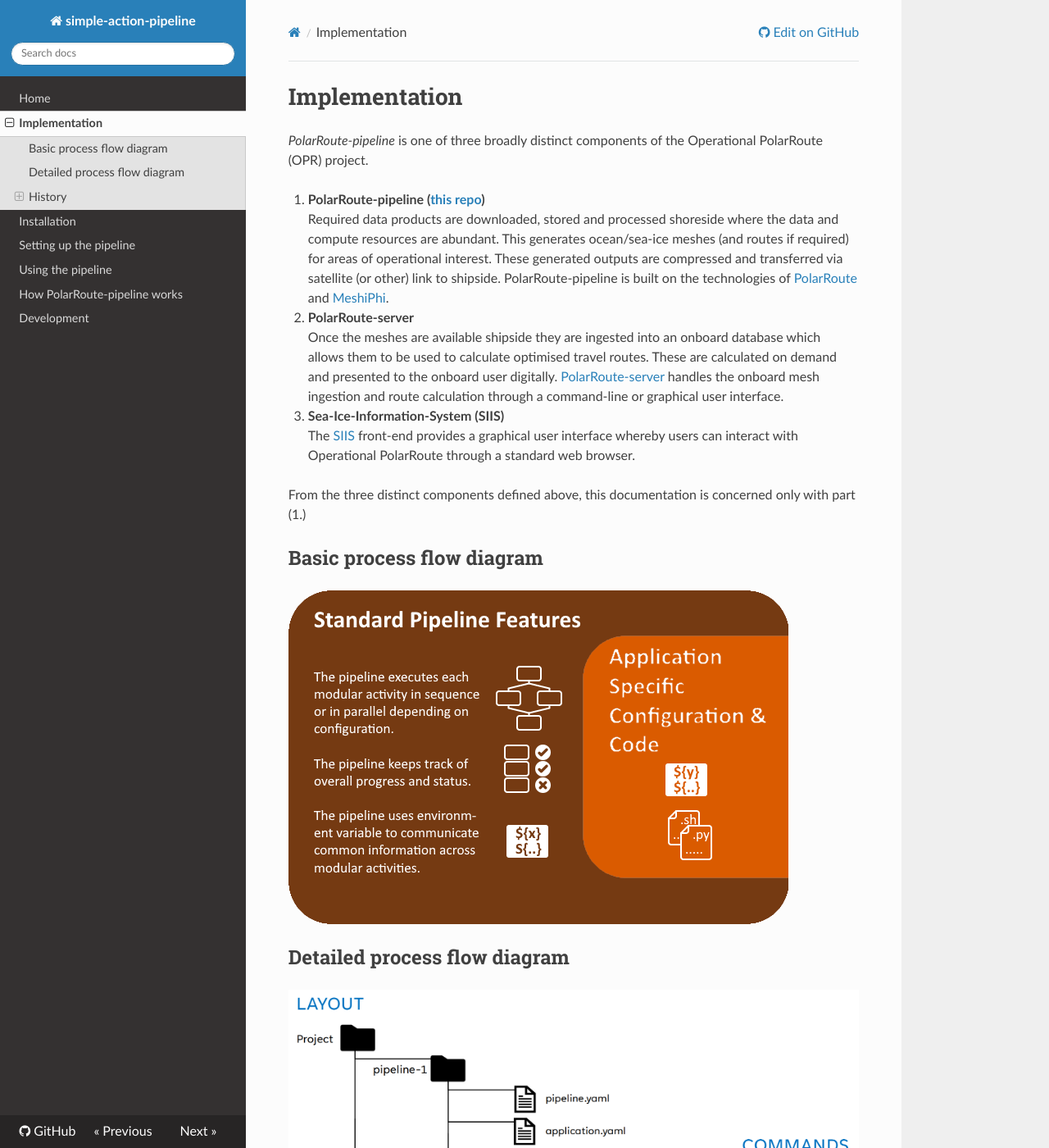
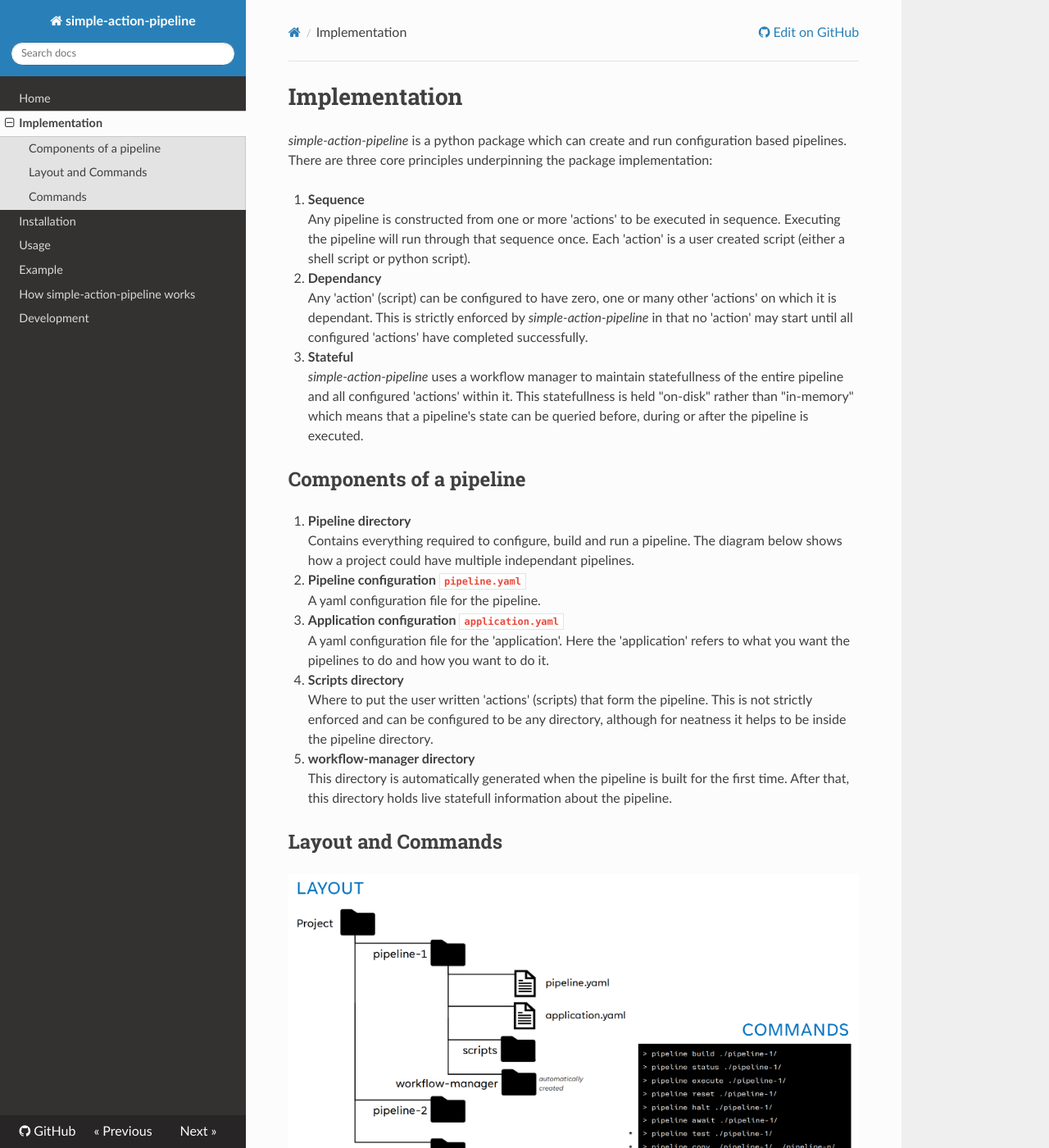
Before and after one commit to antarctica/simple-action-pipeline, an MkDocs documentation site: the page built from docs/implementation.md, in a window 1280 px wide and 1400 px high. Shown: the whole window at 82% size. Built offline with MkDocs 1.6.1, drawn with Linux system fonts in a browser that asks for light colours; nearby versions of some CDN libraries; some of the changed text lies outside the part shown.

Commit message:
Implementation and Usage docs added. Also template for an example tutorial

````diff
--- a/docs/about.md
+++ b/docs/about.md
@@ -1,2 +1,6 @@
 
-*PolarRoute-pipeline* is a data pipeline used to automate the generation of ocean/sea-ice meshes (and optionally optimised routes) for ocean vessel route-planning. This data pipeline is one component of the British Antarctic Survey's Operational PolarRoute (OPR) project.
+A simple pipeline framework for implementing sequential, parallel and dependant actions. Designed around two yaml configuration files and implementing an uncomplicated workflow manager. The simple action pipeline uses the python package "[**Jug**](https://jug.readthedocs.io/en/latest/)" as it's underlying workflow manager and is provided as a pip installable python3 package.
+
+The simple action pipeline has some standard features which wrap around any application specific configuration or code.
+
+![simple action pipeline features](img/pipeline-features.png)
--- /dev/null
+++ b/docs/example.md
@@ -0,0 +1,3 @@
+# Example
+
+Lets create a pipeline from scratch using the *simple-action-pipeline* package.
--- a/docs/how-polarroute-pipeline-works.md
+++ b/docs/how-sap-works.md
@@ -1,4 +1,4 @@
-# How PolarRoute-pipeline works
+# How simple-action-pipeline works
 
 *PolarRoute-pipeline* creates one or more meshes using up-to-date source datasets. These meshes can then have optimised routes calculated upon them with optimisations such as fuel or traveltime.
 
--- a/docs/implementation.md
+++ b/docs/implementation.md
@@ -1,26 +1,36 @@
 # Implementation
 
-*PolarRoute-pipeline* is one of three broadly distinct components of the Operational PolarRoute (OPR) project.
+*simple-action-pipeline* is a python package which can create and run configuration based pipelines. There are three core principles underpinning the package implementation:
 
-1. **PolarRoute-pipeline ([this repo](https://github.com/bas-amop/PolarRoute-pipeline))**
-Required data products are downloaded, stored and processed shoreside where the data and compute resources are abundant. This generates ocean/sea-ice meshes (and routes if required) for areas of operational interest. These generated outputs are compressed and transferred via satellite (or other) link to shipside. PolarRoute-pipeline is built on the technologies of [PolarRoute](https://github.com/bas-amop/PolarRoute) and [MeshiPhi](https://github.com/bas-amop/MeshiPhi).
+1. **Sequence**
+Any pipeline is constructed from one or more 'actions' to be executed in sequence. Executing the pipeline will run through that sequence once. Each 'action' is a user created script (either a shell script or python script).
 
-1. **PolarRoute-server**
-Once the meshes are available shipside they are ingested into an onboard database which allows them to be used to calculate optimised travel routes. These are calculated on demand and presented to the onboard user digitally. [PolarRoute-server](https://github.com/bas-amop/PolarRoute-server) handles the onboard mesh ingestion and route calculation through a command-line or graphical user interface.
+1. **Dependancy**
+Any 'action' (script) can be configured to have zero, one or many other 'actions' on which it is dependant. This is strictly enforced by *simple-action-pipeline* in that no 'action' may start until all configured 'actions' have completed successfully.
 
-1. **Sea-Ice-Information-System (SIIS)**
-The [SIIS](https://gitlab.data.bas.ac.uk/MAGIC/SIIS) front-end provides a graphical user interface whereby users can interact with Operational PolarRoute through a standard web browser.
+1. **Stateful**
+*simple-action-pipeline* uses a workflow manager to maintain statefullness of the entire pipeline and all configured 'actions' within it. This statefullness is held "on-disk" rather than "in-memory" which means that a pipeline's state can be queried before, during or after the pipeline is executed.
 
-From the three distinct components defined above, this documentation is concerned only with part (1.)
+## Components of a pipeline
 
-## Basic process flow diagram
-![Basic Process](img/pipeline-features.png)
+1. **Pipeline directory**
+Contains everything required to configure, build and run a pipeline. The diagram below shows how a project could have multiple independant pipelines.
 
-## Detailed process flow diagram
+1. **Pipeline configuration `pipeline.yaml`**
+A yaml configuration file for the pipeline.
+
+1. **Application configuration `application.yaml`**
+A yaml configuration file for the 'application'. Here the 'application' refers to what you want the pipelines to do and how you want to do it.
+
+1. **Scripts directory**
+Where to put the user written 'actions' (scripts) that form the pipeline. This is not strictly enforced and can be configured to be any directory, although for neatness it helps to be inside the pipeline directory.
+
+1. **workflow-manager directory**
+This directory is automatically generated when the pipeline is built for the first time. After that, this directory holds live statefull information about the pipeline.
+
+
+## Layout and Commands
 ![Operational PolarRoute Process](img/sap-layout.png)
 
-## History
-During 2024 the previous repository was manually ported from a hierarchy of bash and python scripts to an implementation using a workflow manager. The original scripts remained mostly unchanged although the introduction of the [Jug](https://jug.readthedocs.io/en/latest/) parallelisation package allowed the scripts to execute with strict dependency, monitoring and pipeline control. This was initially achieved using a handbuilt workflow manager script `operational-polarroute.py`.
-
-### September 2024 onwards
-The workflow manager concept was rebuilt as a separate and generic workflow manager forming the package [simple-action-pipeline](https://github.com/antarctica/simple-action-pipeline). PolarRoute-pipeline was then ported to being a configuration of *simple-action-pipeline*.
+## Commands
+In the diagram above there are examples of the CLI commands supported by *simple-action-pipeline*. For detailed information on supported commands, see the [Usage](using.md) section.
--- a/docs/setting-up.md
+++ /dev/null
@@ -1,54 +0,0 @@
-# Setting up the pipeline
-
-Even before the pipeline can be built for the first time, there are a number of one-time setup steps required.
-
-1. Assuming you have already created a Python virtual environment and cloned this repository into a directory on a HPC Workstation or Local PC, move into the 'root' of the repository.
-`cd polarroute-pipeline`
-
-2. Create symbolic links for the venv **activation** script, **datastore** (where downloaded data products are to be stored), **logs**,  **outputs** (where the generated outputs are to be stored), **html** (for the summary status page) and **upload** + **push** (where outputs are copied to be sent shipside).
-    - `ln -s <path-to-venv>/bin/activate <path-to-this-repo>/activate`
-    - `ln -s <path-to-datastore> <path-to-this-repo>/datastore`
-    - `ln -s <path-to-logs-directory> <path-to-this-repo>/logs`
-    - `ln -s <path-to-output-archive> <path-to-this-repo>/outputs`
-    - `ln -s <path-to-upload-directory> <path-to-this-repo>/upload`
-    - `ln -s <path-to-push-directory> <path-to-this-repo>/push`
-    - `ln -s <path-to-html-directory> <path-to-this-repo>/html`
-
-The links created above are specific to PolarRoute-pipeline as various data products are stored in differen't remote or local directories. If you are setting up a completely local instance of PolarRoute-pipeline then you could just create local folders within the pipeline directory, instead of links to external locations. Below is an explanation of why each link/directory is required:
-
-| Directory or Link | Purpose |
-|--|--|
-| `<pipeline>/activate` | So the pipeline knows which activation script to use |
-| `<pipeline>/datastore` | Where to store and retrieve downloaded source datasets |
-| `<pipeline>/logs` | Where to keep any log files |
-| `<pipeline>/outputs` | Where to store and retrieve daily pipeline output products |
-| `<pipeline>/upload` | Where to 'prepare' specific outputs before being sent |
-| `<pipeline>/push` | Where to place any outputs to be sent. Specifically, the pipeline copies output products from the `upload` directory into the `push` directory. These are then picked up by an external synchronisation system which 'pulls' the products and automatically removes them from the `push` directory afterwards |
-| `<pipeline>/html` | Where the pipeline publishes a static html summary page |
-
-## Setting up download credentials
-PolarRoute-pipeline will need to use valid credentials to download ERA5 and DUACS products, ensure you have these set up as detailed below:
-
-### ERA5
-The ERA5 downloader scripts make use of the CDS API (via the cdsapi python package) and require you to create a .cdsapirc file in your home directory ($HOME/.cdsapirc) containing a valid url and key for the API as described here: https://cds.climate.copernicus.eu/api-how-to
-
-From a shell:
-``` bash
-echo url: https://cds-beta.climate.copernicus.eu/api > $HOME/.cdsapirc
-echo key: <your-unique-api-key> >> $HOME/.cdsapirc
-echo verify:0 >> $HOME/.cdsapirc
-```
-
-### Copernicus Marine API
-The Copernicus API to is used to download up-to-date DUACS currents data. This service requires obtaining a USERNAME and PASSWORD for logging in. Once you have the username and password they can be stored separately to the pipeline in the user's `HOME` directory. You can register on the [Copernicus Marine API Registration](https://data.marine.copernicus.eu/register) page.
-``` bash
-mkdir -p $HOME/.copernicusmarine
-echo <your-unique-username> > $HOME/.copernicusmarine/user
-echo <your-unique-password> > $HOME/.copernicusmarine/password
-```
- - The above commands will create the required credentials files. If you wish to remove the details of these commands in your shell's history, you can perform the following:
-   1. Logout *(this will flush your shell history to ~/.bash_history)*
-   1. Login
-   1. ` cat /dev/null > ~/.bash_history ` *(this will erase all of your bash history)*
-
-Now that everything is set up, the *PolarRoute-pipeline* can be used. Please refer to the [Using the pipeline](using.md) section of this documentation for details of how to operate the pipeline.
--- a/docs/using.md
+++ b/docs/using.md
@@ -1,45 +1,71 @@
-# Using the pipeline
+# Usage
 
-If using a freshly installed pipeline for the first time, then the pipeline must be built from the provided pipeline and application yaml files. This also applies if changes have been made to either yaml file, i.e. the pipeline `build` command must be issued for any yaml configuration changes to take effect.
+The primary method for interacting with the *simple-action-pipeline* package is via it's command-line-interface (CLI), with the command `pipeline`.
 
-- *make sure your virtual environment is activated before issuing any of the commands below*
-  *`source <path-to-this-pipeline-directory>\activate`*
+- *make sure your python virtual environment is activated before issuing any of the commands below*
+  *`source <path-to-virtual-environment>\bin\activate`*
 
 ---
-## Build the pipeline `build`
-
-To build the pipeline from the provided `pipeline.yaml` and `application.yaml`, run the command:
+## Getting help `-h, --help`
 
 ```bash
-pipeline build <path-to-this-pipeline-directory>
+pipeline -h
+# or
+pipeline --help
+```
+```bash
+>  usage: pipeline [-h] [-d PIPEDIR] [-b] [-r] [-s] {build,status,execute,reset,halt,await} [pipeline_directory ...]
+>
+>  perform action with simple-action-pipeline by supplying a pipeline directory
+>
+>  positional arguments:
+>    {build,status,execute,reset,halt,await}
+>                                     Action for the pipeline to perform. options are 'build', 'status', 'execute', 'reset', 'halt', 'await'.
+>    pipeline_directory               Pipeline directory to use
+>
+>  options:
+>    -h, --help                       show this help message and exit
+>    -d PIPEDIR, --directory PIPEDIR  Pipeline directory
+>    -b, --force-build                Force building the pipeline that is already built.
+>    -r, --force-reset                Force reset if the pipeline is still active
+>    -s, --short                      Output shortened information where supported
+```
+---
+## Build the pipeline `build`
+To build the pipeline from the `pipeline.yaml` and `application.yaml` files. This command is also required if you have made configuration changes to an already built pipeline.
+```bash
+pipeline build <path-to-pipeline-directory>
+```
+If you attempt to rebuild an already built pipeline you will be given a confirmation prompt. To suppress this the `-b, --force-build` option is provided.
+```bash
+pipeline build <path-to-pipeline-directory> --force-build
 ```
 ---
 ## Get the pipeline status `status`
 
-As well as checking the status, it can also be used to check that the pipeline is installed and setup correctly. This can be done by running the pipeline's `status` command:
+As well as checking the status, it can also be used to check that the pipeline is installed and setup correctly.
 
 ``` bash
-pipeline status <path-to-this-pipeline-directory>
-# or for the short output
-pipeline status <path-to-this-pipeline-directory> --short
+pipeline status <path-to-pipeline-directory>
+# or for the shorter output
+pipeline status <path-to-pipeline-directory> --short
 ```
 A long (or short) report should be output. This `status` command can be run at any time and will give the 'live' state of the pipeline and it's tasks.
 
-> - The status of the pipeline is stateful and persistent, even after the execution is completed, which is useful for querying long after the pipeline has completed. This holds true if the pipeline fails for any reason.
+> - The status of the pipeline is stateful and persistent, even after any execution is completed, which is useful for querying long after the pipeline has completed. This holds true if the pipeline fails for any reason.
 
 ---
 ## Execute the pipeline `execute`
-To start the pipeline, run the command:
+To start the pipeline.
 ```bash
-pipeline execute <path-to-this-pipeline-directory>
+pipeline execute <path-to-pipeline-directory>
 ```
 ---
 ## Reset the pipeline `reset`
 Because the statefulness of the pipeline persists even after completion, an additional step is required before the pipeline can be executed again. This is called a `reset`, and when initiated, the workflow manager erases the state of the pipeline ready for re-execution.
 
-A reset can be performed by running the command:
 ```bash
-pipeline reset <path-to-this-pipeline-directory>
+pipeline reset <path-to-pipeline-directory>
 ```
 
 > - Resetting a running pipeline is not advised and may produce unpredictable behaviour (please refer to `halt` below).
@@ -48,7 +74,7 @@
 ## Halt all pipeline tasks `halt`
 If the pipeline needs to be halted whilst it is running, the `halt` command has been provided.
 ```bash
-pipeline halt <path-to-this-pipeline-directory>
+pipeline halt <path-to-pipeline-directory>
 ```
 
 > - This does not erase the statefulness of the pipeline, so the `status` command can be used after halting has occured. Any pipeline tasks that have already completed will remain so, although any tasks which haven't fully completed will revert to being not started.
--- a/mkdocs.yml
+++ b/mkdocs.yml
@@ -11,7 +11,7 @@
   - Home: index.md
   - implementation.md
   - installation.md
-  - setting-up.md
   - using.md
-  - how-polarroute-pipeline-works.md
+  - example.md
+  - how-sap-works.md
   - development.md
````
Also changed, not shown: README.md (+20 -21 lines), docs/index.md (+3 -2 lines).
